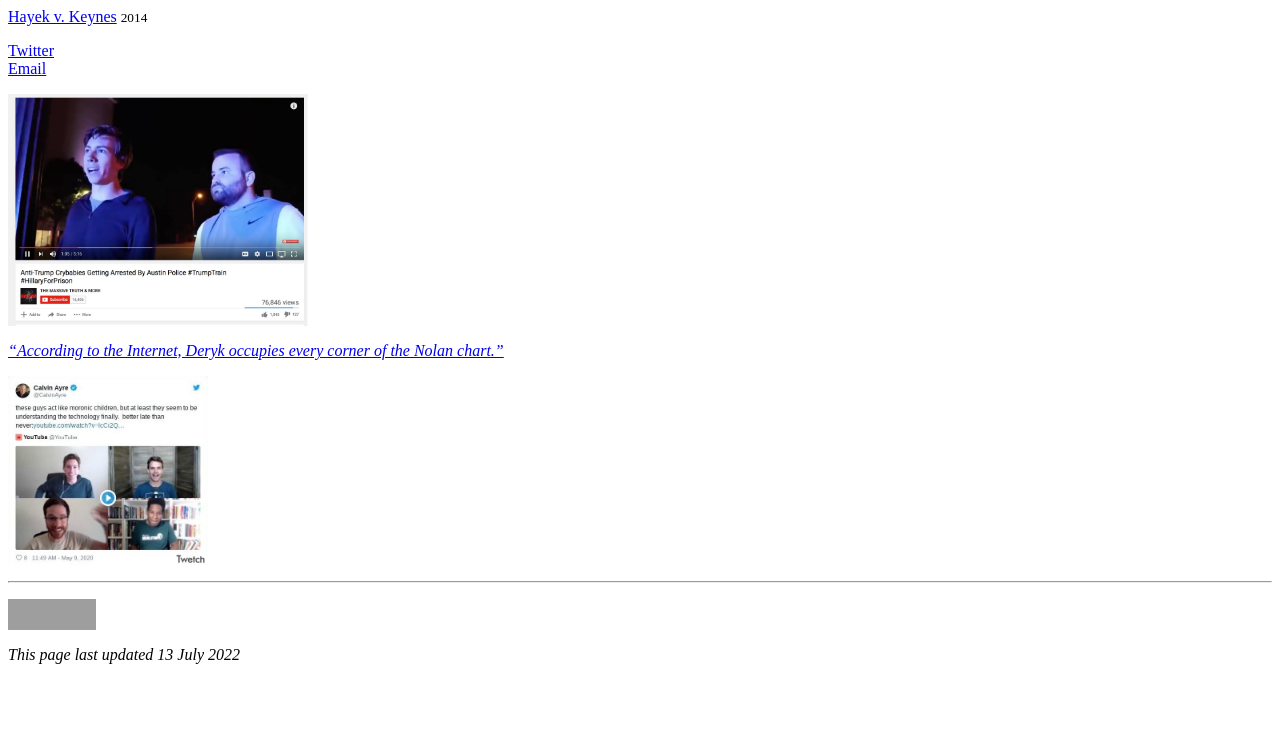
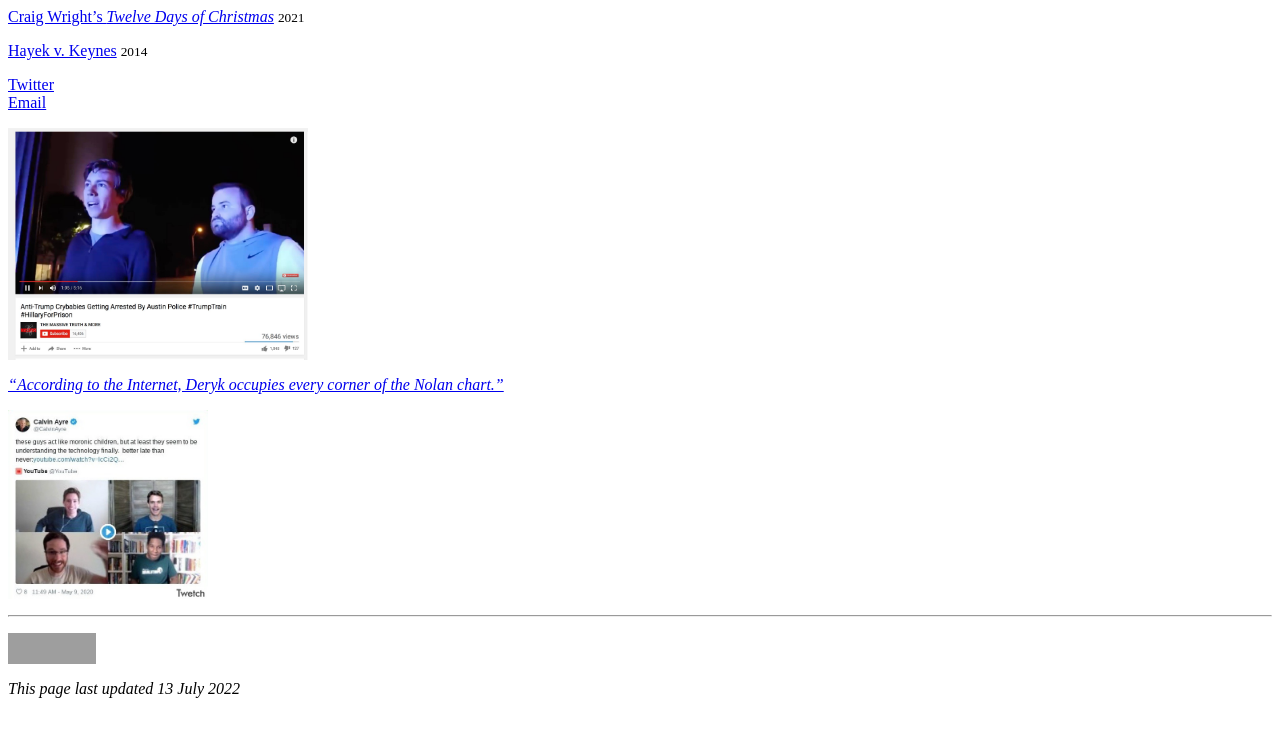
Before and after one commit to dmkgll/dmkgll, a Jekyll site: the page built from index.md, in a window 1280 px wide. Shown: the top 737 px of the page. Built offline with Jekyll 4.4.1, drawn with Linux system fonts in a browser that asks for light colours; grey boxes are pictures that could not be loaded.

Commit message:
Update index.md

```diff
--- a/index.md
+++ b/index.md
@@ -7,6 +7,7 @@
     padding: 0;
 }</style>
 
+- [Craig Wright's *Twelve Days of Christmas*](/csw12) <small>2021</small>
 - [Hayek v. Keynes](/hvk) <small>2014</small>
 
 - [Twitter](https://twitter.com/dmkgll)
```
